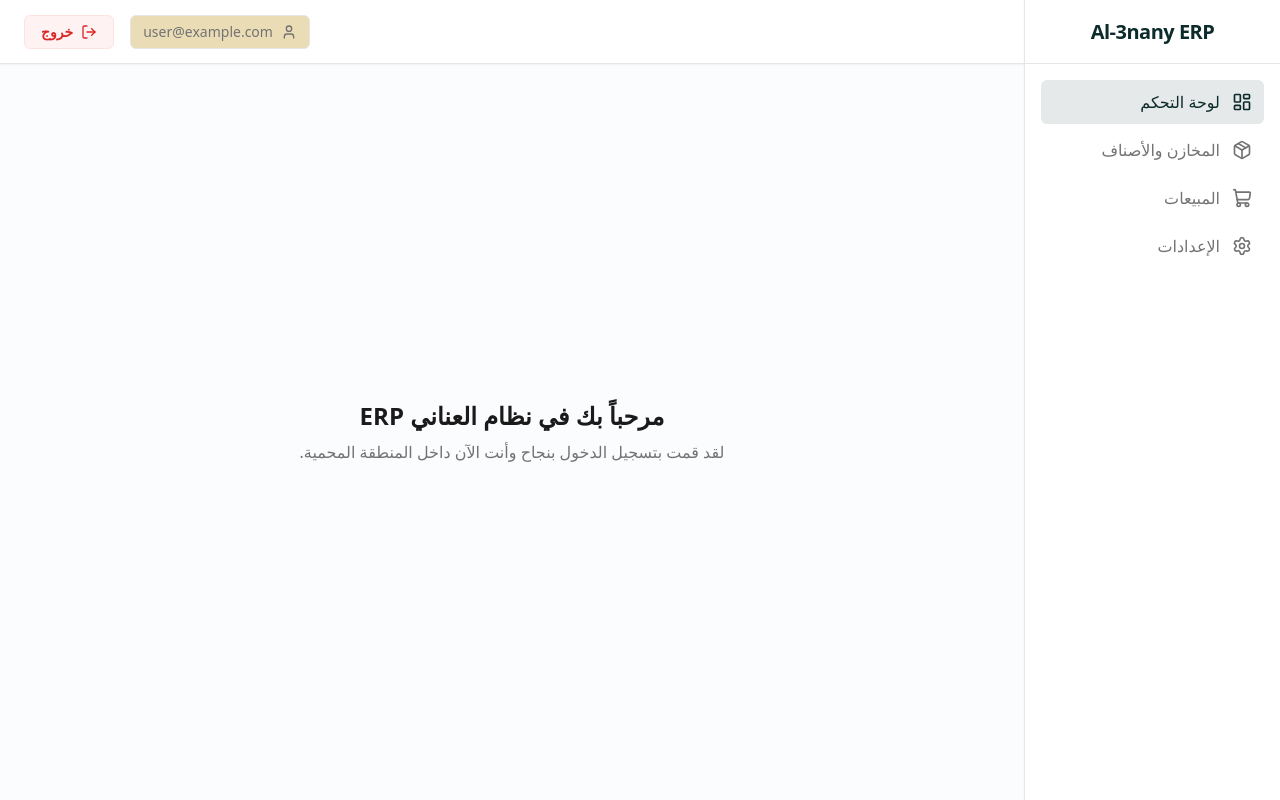
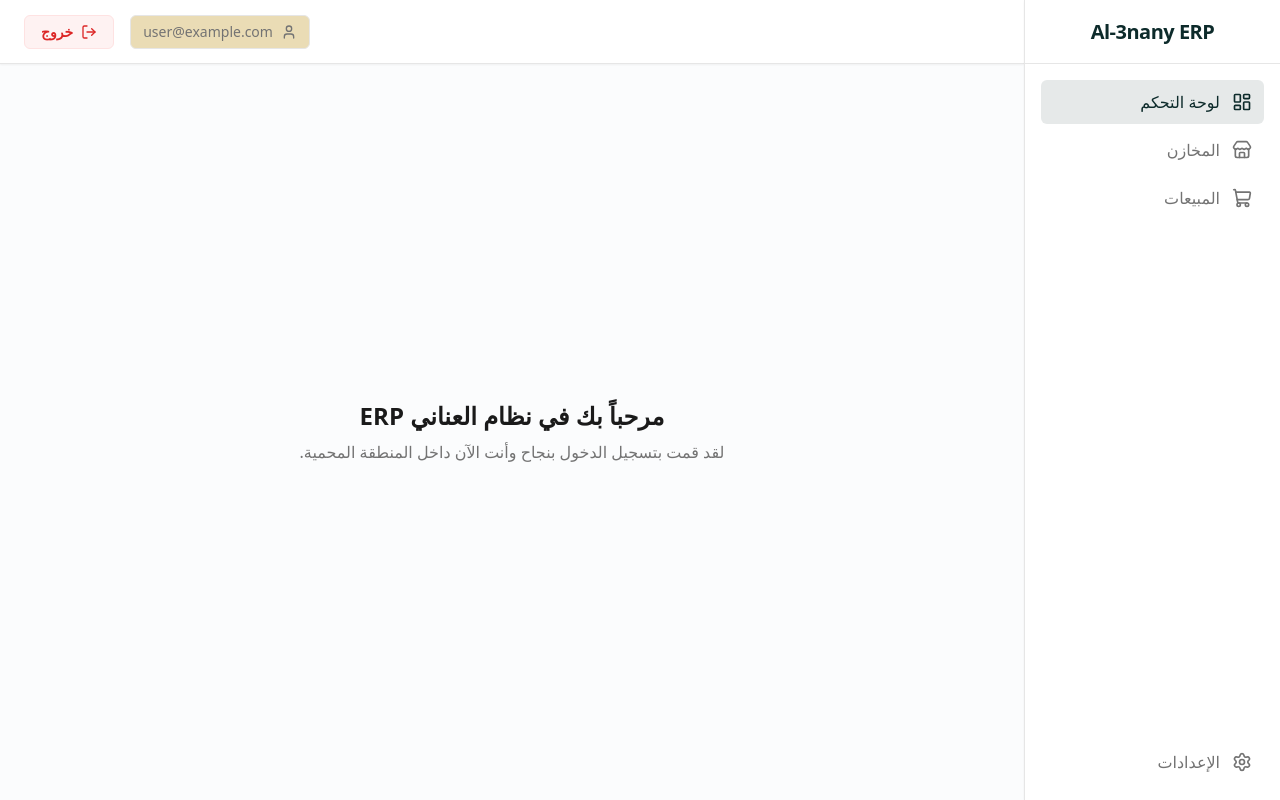
Before and after one commit to a7med3nany/al3nany-erp, a React (Vite) app: page /#/ in a window 1280 px wide. Built offline with nearby package versions, Linux system fonts and the light colour scheme; no server answers; sample sign-in values are in the browser's storage.

Commit message:
Refactor navigation to use NavLink components

```diff
--- a/src/layouts/MainLayout.tsx
+++ b/src/layouts/MainLayout.tsx
@@ -1,8 +1,8 @@
-import { Outlet } from "react-router-dom";
+import { Outlet, NavLink } from "react-router-dom";
 import { signOut } from "firebase/auth";
 import { auth } from "../config/firebase";
 import { useAuthStore } from "../store/authStore";
-import { LogOut, User, LayoutDashboard, Package, ShoppingCart, Settings } from "lucide-react";
+import { LogOut, User, LayoutDashboard, Store, ShoppingCart, Settings } from "lucide-react";
 
 export default function MainLayout() {
   const { user } = useAuthStore();
@@ -15,6 +15,14 @@ export default function MainLayout() {
     }
   };
 
+  // دالة مساعدة لتحديد تنسيق الرابط بناءً على حالته (نشط أم لا)
+  const navLinkClass = ({ isActive }: { isActive: boolean }) =>
+    `flex items-center gap-3 px-3 py-2.5 rounded-md transition-colors font-medium ${
+      isActive
+        ? "bg-primary/10 text-primary"
+        : "text-muted-foreground hover:bg-secondary hover:text-foreground"
+    }`;
+
   return (
     <div className="flex h-screen bg-background overflow-hidden">
       {/* القائمة الجانبية (Sidebar) */}
@@ -22,23 +30,28 @@ export default function MainLayout() {
         <div className="h-16 flex items-center justify-center border-b border-border">
           <h1 className="text-xl font-bold text-primary tracking-tight">Al-3nany ERP</h1>
         </div>
-        <nav className="flex-1 p-4 space-y-1">
-          <a href="#" className="flex items-center gap-3 px-3 py-2.5 bg-primary/10 text-primary rounded-md transition-colors font-medium">
+        <nav className="flex-1 p-4 flex flex-col gap-1">
+          <NavLink to="/" end className={navLinkClass}>
             <LayoutDashboard className="h-5 w-5" />
             <span>لوحة التحكم</span>
-          </a>
-          <a href="#" className="flex items-center gap-3 px-3 py-2.5 text-muted-foreground hover:bg-secondary hover:text-foreground rounded-md transition-colors font-medium">
-            <Package className="h-5 w-5" />
-            <span>المخازن والأصناف</span>
-          </a>
-          <a href="#" className="flex items-center gap-3 px-3 py-2.5 text-muted-foreground hover:bg-secondary hover:text-foreground rounded-md transition-colors font-medium">
+          </NavLink>
+
+          <NavLink to="/warehouses" className={navLinkClass}>
+            <Store className="h-5 w-5" />
+            <span>المخازن</span>
+          </NavLink>
+
+          <NavLink to="/sales" className={navLinkClass}>
             <ShoppingCart className="h-5 w-5" />
             <span>المبيعات</span>
-          </a>
-          <a href="#" className="flex items-center gap-3 px-3 py-2.5 text-muted-foreground hover:bg-secondary hover:text-foreground rounded-md transition-colors font-medium mt-auto">
-            <Settings className="h-5 w-5" />
-            <span>الإعدادات</span>
-          </a>
+          </NavLink>
+
+          <div className="mt-auto">
+            <NavLink to="/settings" className={navLinkClass}>
+              <Settings className="h-5 w-5" />
+              <span>الإعدادات</span>
+            </NavLink>
+          </div>
         </nav>
       </aside>
 
@@ -50,7 +63,7 @@ export default function MainLayout() {
             Al-3nany ERP
           </div>
 
-          {/* قسم المستخدم وزر الخروج متموضع في اليسار (mr-auto للاتجاه العربي) */}
+          {/* قسم المستخدم وزر الخروج متموضع في اليسار */}
           <div className="flex items-center gap-4 mr-auto">
             <div className="hidden sm:flex items-center gap-2 text-sm text-muted-foreground bg-secondary/40 px-3 py-1.5 rounded-md border border-border">
               <User className="h-4 w-4" />
```
